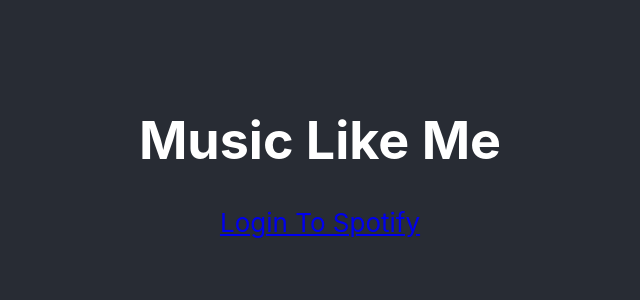
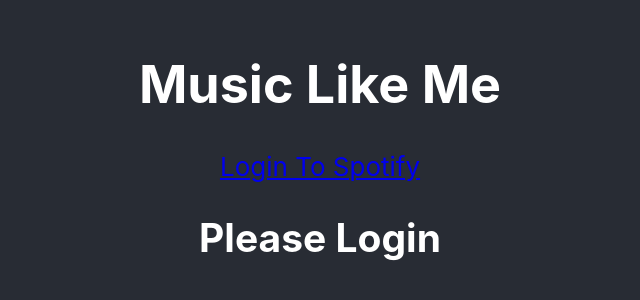
Before and after one commit to spotswoodb/musiclikeme, a React (Create React App) app: page / in a window 1280 px wide. Shown: the part 244-544 px from the top of the page, without its empty margins (320-960 px from the left). Built offline with nearby package versions, Linux system fonts and the light colour scheme; no server answers.

Commit message:
Adding axios functionality, fixed npm/yarn bug

```diff
--- a/package.json
+++ b/package.json
@@ -7,8 +7,9 @@
     "@testing-library/react": "^13.4.0",
     "@testing-library/user-event": "^13.5.0",
     "react": "^18.2.0",
+    "react-axios": "^2.0.6",
     "react-dom": "^18.2.0",
-    "react-scripts": "5.0.1",
+    "react-scripts": "^5.0.1",
     "web-vitals": "^2.1.4"
   },
   "scripts": {
--- a/src/App.js
+++ b/src/App.js
@@ -1,5 +1,7 @@
 import { useEffect, useState } from 'react';
 import './App.css';
+import axios from 'react-axios';
+
 
 function App() {
 
@@ -34,6 +36,15 @@ function App() {
           <a href={`${AUTH_ENDPOINT}?client_id=${CLIENT_ID}&redirect_uri=${REDIRECT_URI}&response_type=${RESPONSE_TYPE}`}>Login
           To Spotify</a>
         : <button onClick={logout}>Logout</button>}
+
+        {token ?
+          <form>
+            <input type="text"/>
+            <button type={"submit"}>Search</button>
+          </form>
+
+          : <h2>Please Login</h2>
+        }
       </header>
     </div>
   );
```
Also changed, not shown: 1 other file (tests, documents, lock files or other folders).
